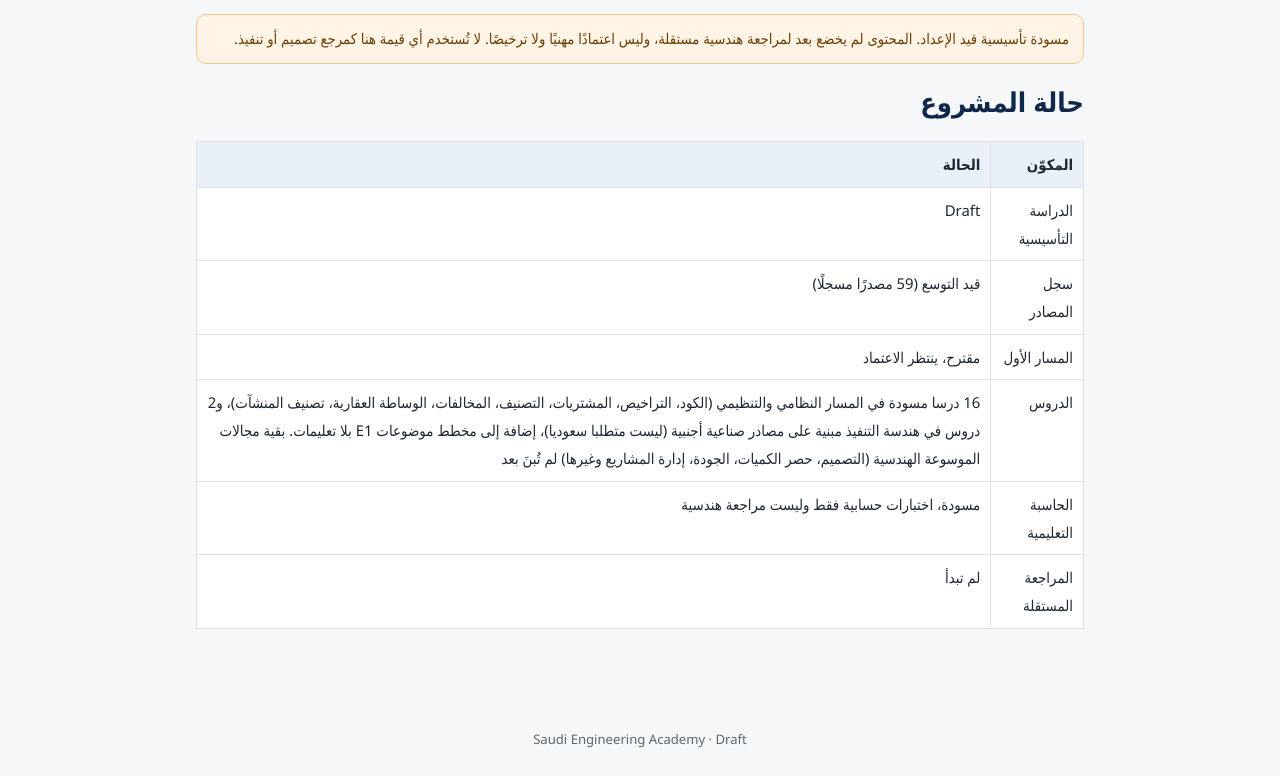
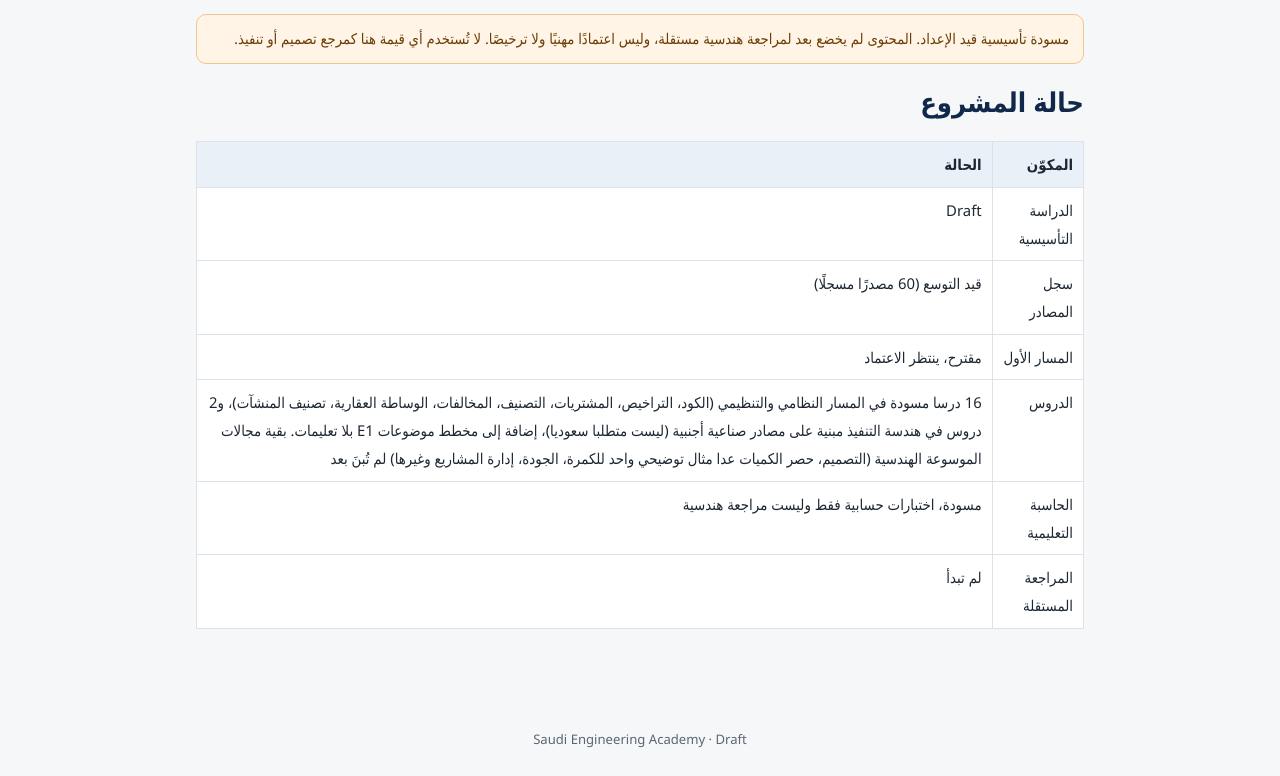
Before and after one commit to eng540/saudi-engineering-academy-site, a plain HTML site: page status.html in a window 1280 px wide. Shown: the part 92-868 px from the top of the page. Drawn offline with Linux system fonts and the light colour scheme.

Commit message:
Update project status and source record count
Updated the source record count from 59 to 60 and made minor adjustments to the engineering encyclopedia fields.

```diff
--- a/status.html
+++ b/status.html
@@ -30,4 +30,4 @@ footer{text-align:center;color:var(--muted);font-size:.82rem;padding:24px}
 </style></head><body><header><a class="brand" href="index.html">الأكاديمية السعودية للهندسة والإنشاءات<div class="en">Saudi Engineering Academy</div></a>
 <nav class="top"><a href="docs.html">الوثائق</a><a href="sources.html">سجل المصادر</a><a href="calc.html">الحاسبة</a><a href="status.html" class="on">الحالة</a></nav></header><main>
 <div class="banner">مسودة تأسيسية قيد الإعداد. المحتوى لم يخضع بعد لمراجعة هندسية مستقلة، وليس اعتمادًا مهنيًا ولا ترخيصًا. لا تُستخدم أي قيمة هنا كمرجع تصميم أو تنفيذ.</div>
-<h1>حالة المشروع</h1><div class='tw'><table><thead><tr><th>المكوّن</th><th>الحالة</th></tr></thead><tbody><tr><td>الدراسة التأسيسية</td><td>Draft</td></tr><tr><td>سجل المصادر</td><td>قيد التوسع (59 مصدرًا مسجلًا)</td></tr><tr><td>المسار الأول</td><td>مقترح، ينتظر الاعتماد</td></tr><tr><td>الدروس</td><td>16 درسا مسودة في المسار النظامي والتنظيمي (الكود، التراخيص، المشتريات، التصنيف، المخالفات، الوساطة العقارية، تصنيف المنشآت)، و2 دروس في هندسة التنفيذ مبنية على مصادر صناعية أجنبية (ليست متطلبا سعوديا)، إضافة إلى مخطط موضوعات E1 بلا تعليمات. بقية مجالات الموسوعة الهندسية (التصميم، حصر الكميات، الجودة، إدارة المشاريع وغيرها) لم تُبنَ بعد</td></tr><tr><td>الحاسبة التعليمية</td><td>مسودة، اختبارات حسابية فقط وليست مراجعة هندسية</td></tr><tr><td>المراجعة المستقلة</td><td>لم تبدأ</td></tr></tbody></table></div></main><footer>Saudi Engineering Academy &middot; Draft</footer></body></html>
+<h1>حالة المشروع</h1><div class='tw'><table><thead><tr><th>المكوّن</th><th>الحالة</th></tr></thead><tbody><tr><td>الدراسة التأسيسية</td><td>Draft</td></tr><tr><td>سجل المصادر</td><td>قيد التوسع (60 مصدرًا مسجلًا)</td></tr><tr><td>المسار الأول</td><td>مقترح، ينتظر الاعتماد</td></tr><tr><td>الدروس</td><td>16 درسا مسودة في المسار النظامي والتنظيمي (الكود، التراخيص، المشتريات، التصنيف، المخالفات، الوساطة العقارية، تصنيف المنشآت)، و2 دروس في هندسة التنفيذ مبنية على مصادر صناعية أجنبية (ليست متطلبا سعوديا)، إضافة إلى مخطط موضوعات E1 بلا تعليمات. بقية مجالات الموسوعة الهندسية (التصميم، حصر الكميات عدا مثال توضيحي واحد للكمرة، الجودة، إدارة المشاريع وغيرها) لم تُبنَ بعد</td></tr><tr><td>الحاسبة التعليمية</td><td>مسودة، اختبارات حسابية فقط وليست مراجعة هندسية</td></tr><tr><td>المراجعة المستقلة</td><td>لم تبدأ</td></tr></tbody></table></div></main><footer>Saudi Engineering Academy &middot; Draft</footer></body></html>
```
